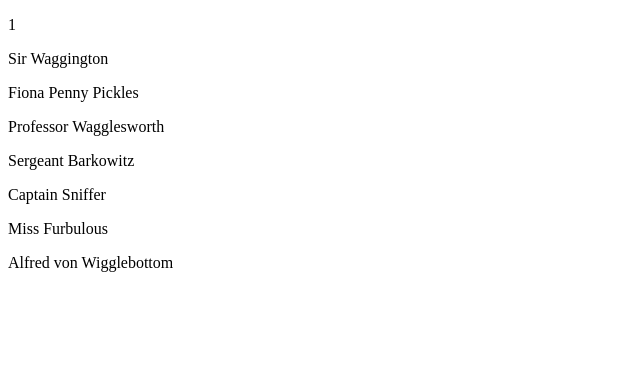
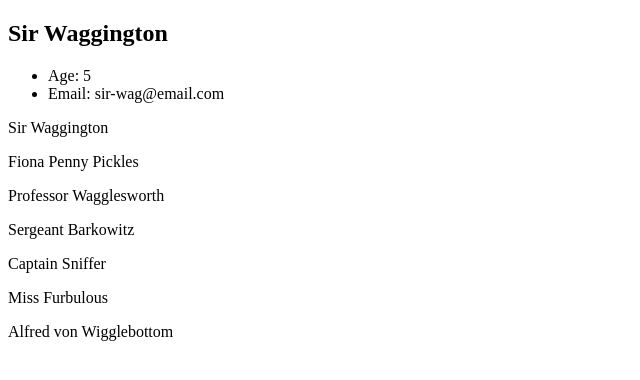
Before and after one commit to dane-hoffman/Block_24_Workshop, a React (Vite) app: page / in a window 1280 px wide. Both pictures are taken after a click on the element "Sir Waggington". Shown: the top 380 px of the page, without its empty margins (0-640 px from the left). Built offline with nearby package versions, Linux system fonts and the light colour scheme.

Commit message:
added script inside the <div> to create a child <div> above the list of pups, displaying each individual puppys information.

```diff
--- a/src/App.jsx
+++ b/src/App.jsx
@@ -7,10 +7,21 @@ function App() {
   const [puppies, setPuppies] = useState(puppyList)
   const [featPupId, setFeatPupId] = useState(null)
   console.log("puppyList:", puppyList);
+  const featuredPup = puppies.find((pup)=> pup.id === featPupId)
+  console.log(featuredPup);
   return (
     <>
       <div>
-        <p>{featPupId}</p>
+      {featPupId && (
+        <div>
+          <h2>{featuredPup.name}</h2>
+          <ul>
+            <li>Age: {featuredPup.age}</li>
+            <li>Email: {featuredPup.email}</li>
+          </ul>
+        </div>
+      )}
+
        {
         puppies.map((puppy) => {
           return <p onClick={()=>{setFeatPupId(puppy.id)}} key={puppy.id}>{puppy.name}</p>
```
